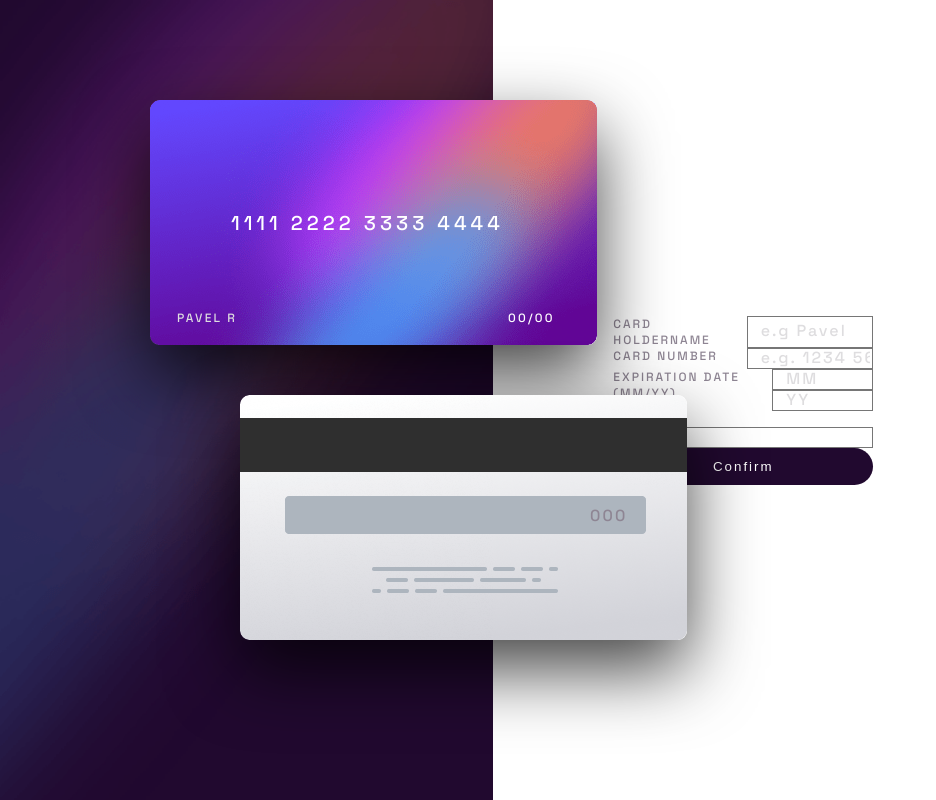
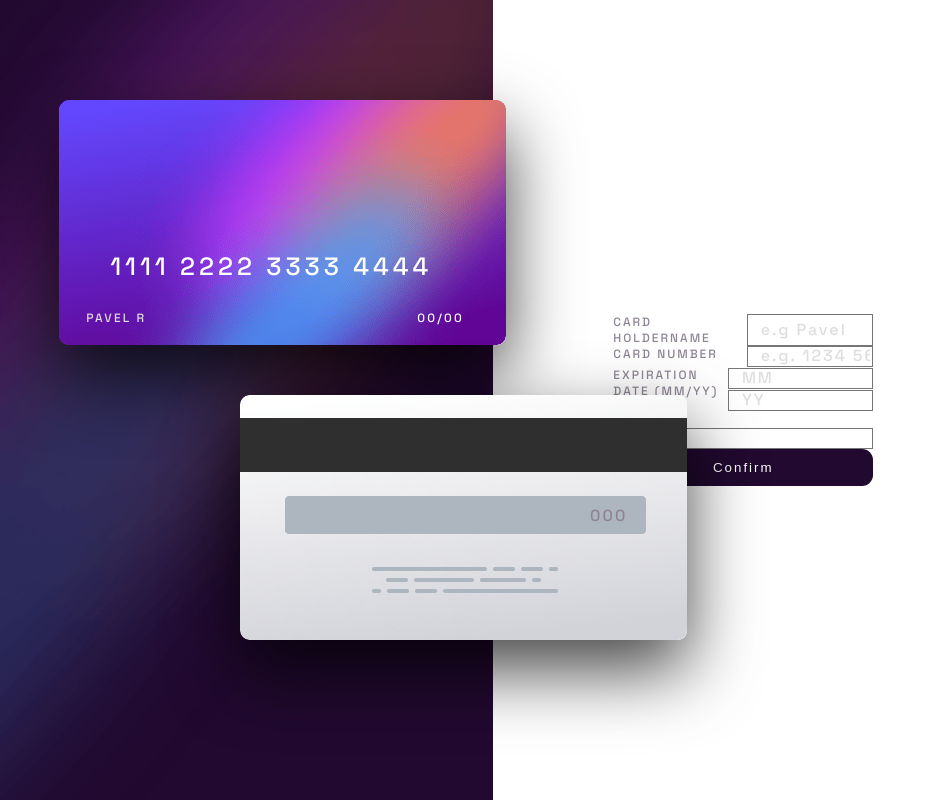
Before and after one commit to PavelRudzko/Bankcard, a React (Create React App) app: page / in a window 1280 px wide. Shown: the whole page, without its empty margins (0-936 px from the left). Built offline with nearby package versions, Linux system fonts and the light colour scheme.

Commit message:
checkCVC

```diff
--- a/src/App.css
+++ b/src/App.css
@@ -25,8 +25,8 @@ textarea {
   border-width: 1px;
 }
 label,textarea,input {
-  width: 100%;
-  display: block;
+  width:100%;
+  display: flexbox;
 }
 
 .ccMain {
@@ -42,12 +42,13 @@ label,textarea,input {
   letter-spacing: 2px;
 }
 .ccMain input{
-  color: hsl(278, 3%, 87%);
+  color: hsl(278, 68%, 11%);
 
 }
 .ccMain input::placeholder {
   display:flex;
   padding: 11px;
+  color: hsl(278, 3%, 87%);
 
   color: hsl(278, 68%, 11%);
   font-size: 16px;
@@ -76,10 +77,10 @@ label,textarea,input {
 }
 .ccFrontNumber{
   position: absolute;
-  left: 81px;
-  top: 110px;
+  left: 51px;
+  top: 150px;
   color: #fff;
-  font-size: 20px ;
+  font-size: 25px ;
   letter-spacing: 4px;
 
 }
@@ -93,7 +94,7 @@ label,textarea,input {
 }
 .ccFrontSide{
 background-image: url('./images/bg-card-front.png');
-left: 30.4%;
+left: 12.0%;
 
 
 
@@ -181,10 +182,14 @@ left: 30.4%;
   color: white;
   background-color: hsl(278, 68%, 11%);
   border: 0;
-  border-radius: 29px;
+  border-radius: 11px;
+  font-family: Space+Grotesk;
 }
 
 @media (max-width: 375px) {
+  .ccMain{
+    flex-direction: column;
+  }
   .ccLeftSide {
     background-image: url("./images/bg-main-desktop.png");
     background-size: cover;
```
